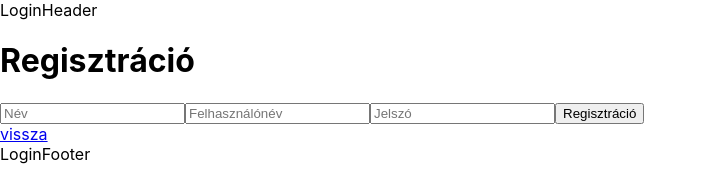
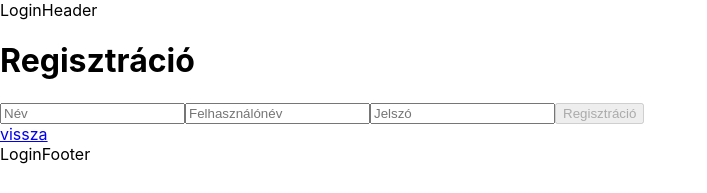
Before and after one commit to Dovavivavi/invoice-manager, a React (Create React App) app in the folder frontend/: page /registration in a window 1280 px wide. Shown: the top 193 px of the page, without its empty margins (0-707 px from the left). Built offline with nearby package versions, Linux system fonts and the light colour scheme; no server answers; the database is empty.

Commit message:
disabled button

```diff
--- a/frontend/src/components/CreateBills/CreateBills.jsx
+++ b/frontend/src/components/CreateBills/CreateBills.jsx
@@ -5,6 +5,7 @@ import { doc, setDoc } from 'firebase/firestore';
 import { db } from '../../firebase-config';
 
 function CreateBills() {
+
   const save = async (e) => {
     e.preventDefault();
     try {
@@ -21,7 +22,7 @@ function CreateBills() {
       <h1>Új számla:</h1>
       <div className='creatbills-form-container'>
         <form>
-          <input type='text' placeholder='Vásárló neve'/>
+          <input type='text' placeholder='Vásárló neve' />
           <input type='date' placeholder='Kiállítás dátuma'/>
           <input type='date' placeholder='Esedékesség dátuma'/>
           <input type='text' placeholder='Tétel neve'/>
--- a/frontend/src/components/LoginForm/LoginForm.jsx
+++ b/frontend/src/components/LoginForm/LoginForm.jsx
@@ -49,7 +49,7 @@ function LoginForm() {
         <div className='login-container'>
           <input type='text' placeholder='Felhasználónév' onChange={(event) => {setLoginEmail(event.target.value)}}/>
           <input type='password' placeholder='Jelszó' onChange={(event) => {setLoginPassword(event.target.value)}}/>
-          <button onClick={login}>Bejelentkezés</button>
+          <button disabled={!loginEmail + !loginPassword} onClick={login}>Bejelentkezés</button>
         </div>
         <ReCAPTCHA ref={recaptchaRef} size='invisible' sitekey='6LfitIUjAAAAAHjtESoKe7e5BG6QtYNYGwngRFzE' onChange={onChange} />
         <div>
--- a/frontend/src/components/Registration/Registration.jsx
+++ b/frontend/src/components/Registration/Registration.jsx
@@ -12,6 +12,8 @@ function Registration() {
   const [registerPassword, setRegisterPassword] = useState('');
   const [dispName, setDispName] = useState('');
   const navigate = useNavigate();
+
+  console.log(registerEmail)
 
 //--registration method, then redirects the user--
   const register = async (e) => {
@@ -31,6 +33,8 @@ function Registration() {
     }
   };
 
+
+
   return (
     <>
       <LoginHeader />
@@ -41,7 +45,7 @@ function Registration() {
             <input type='text' placeholder='Név' onChange={(event) => {setDispName(event.target.value)}}/>
             <input type='email' id='email' placeholder='Felhasználónév' onChange={(event) => {setRegisterEmail(event.target.value)}}/>
             <input type='password' placeholder='Jelszó' onChange={(event) => {setRegisterPassword(event.target.value)}}/>
-            <button onClick={register}>Regisztráció</button>
+            <button disabled={!registerEmail + !registerPassword + !dispName} onClick={register}>Regisztráció</button>
           </form>
         </div>
         <div>
```
